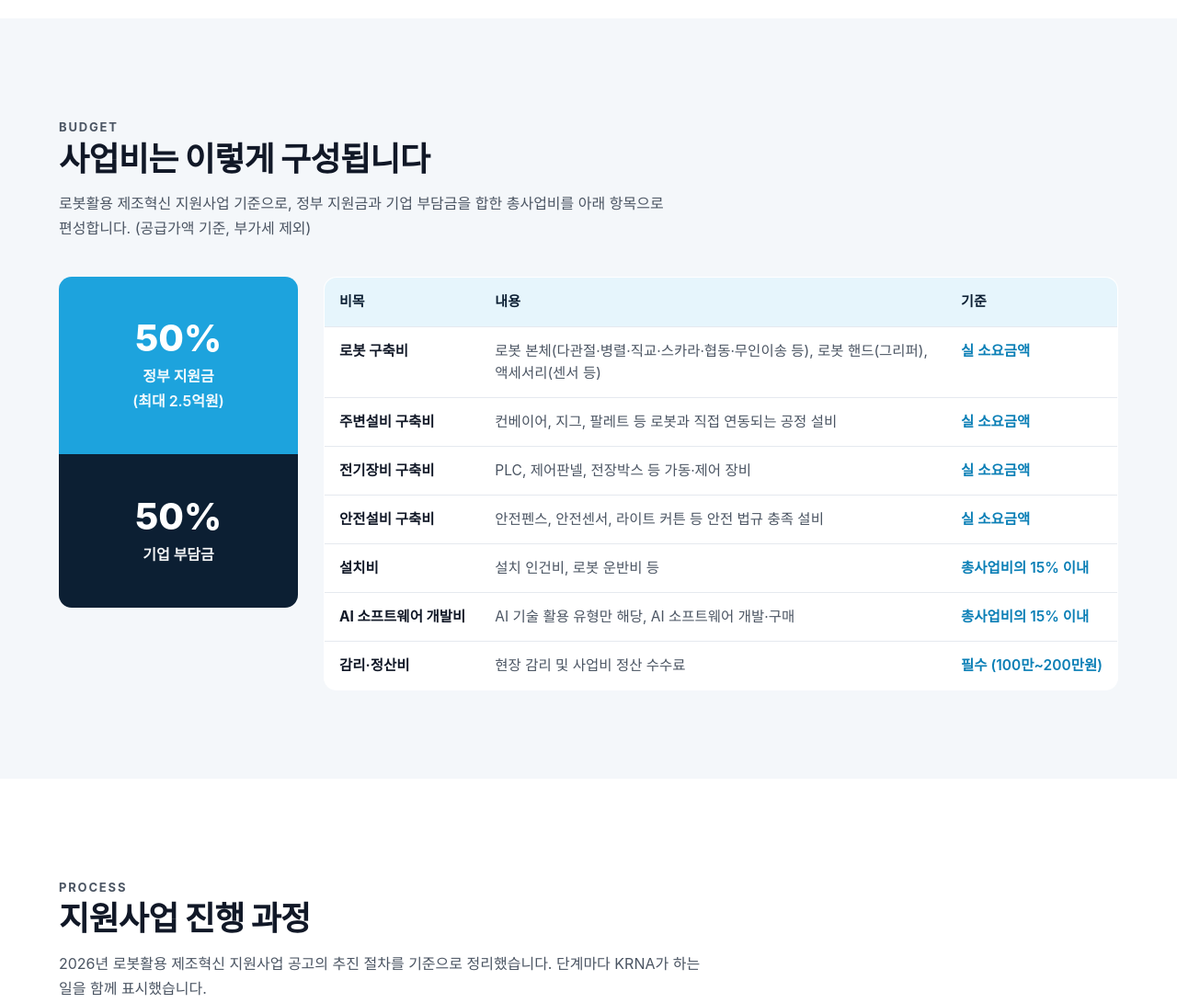
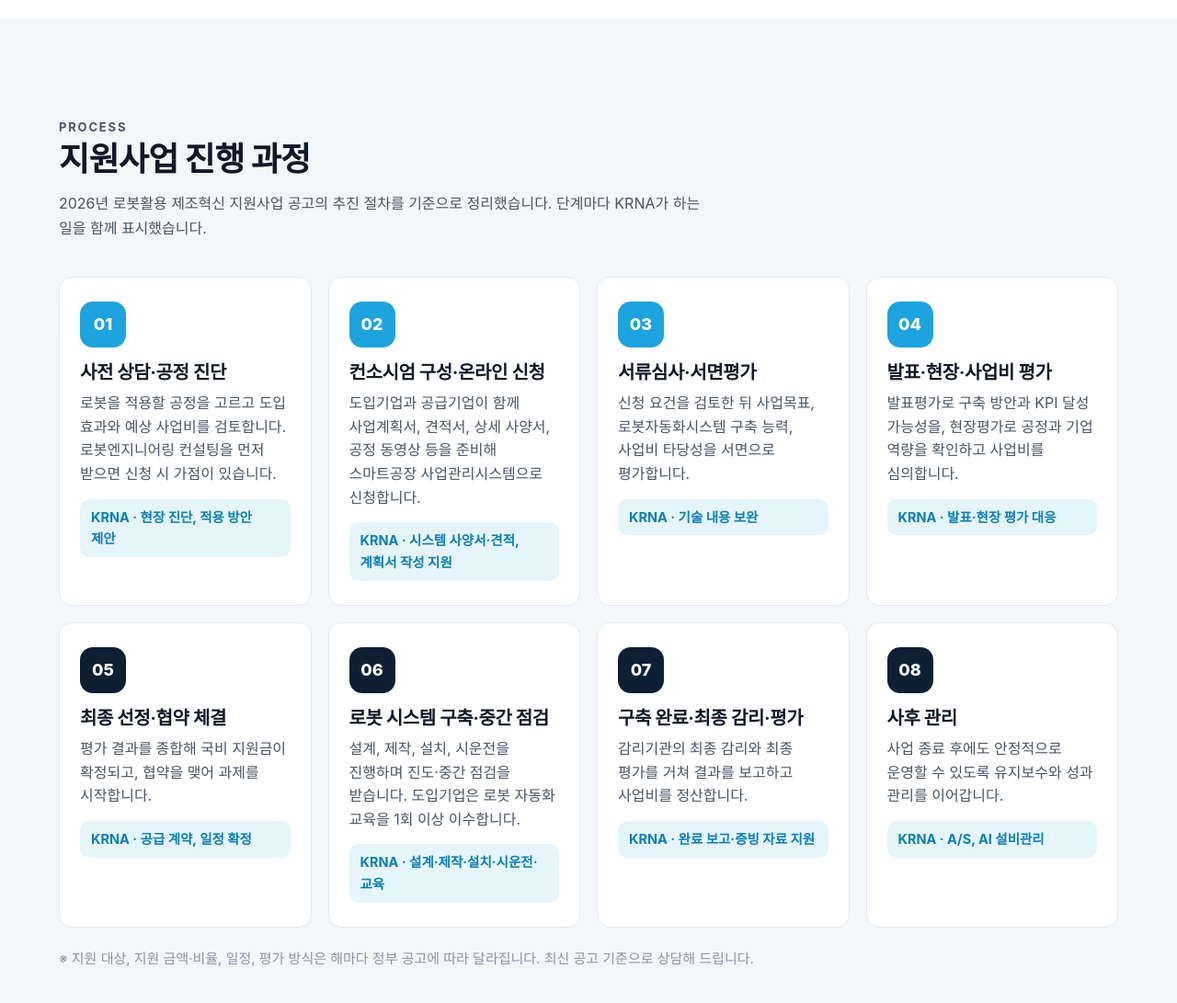
Before and after one commit to krna-official/krna-hompage, an Eleventy site: page src/business/robot-program.njk in a window 1280 px wide. Shown: the part 1800-2891 px from the top of the page at 92% size. Built offline with nearby package versions, Linux system fonts and the light colour scheme; Eleventy itself is replaced by a stand-in of ours; files that its build step writes are made by us from their sources; a web font is replaced by a local one.

Commit message:
로봇 실증사업: 사업비 구성 섹션 삭제
Co-Authored-By: Claude Opus 5.5 <noreply@anthropic.com>
Claude-Session: https://claude.ai/code/session_01FRGzTGxGr3fdb1BFSST6L6

```diff
--- a/src/business/robot-program.njk
+++ b/src/business/robot-program.njk
@@ -55,31 +55,6 @@ description: 로봇활용 제조혁신 지원사업, AI로봇 실증사업, 첨
 <section class="sec sec-gray">
   <div class="wrap">
     <div class="sec-hd">
-      <p class="eyebrow">Budget</p>
-      <h2>사업비는 이렇게 구성됩니다</h2>
-      <p>로봇활용 제조혁신 지원사업 기준으로, 정부 지원금과 기업 부담금을 합한 총사업비를 아래 항목으로 편성합니다. (공급가액 기준, 부가세 제외)</p>
-    </div>
-    <div class="rp-split">
-      <div class="rp-bar"><div class="gov"><b>50%</b><span>정부 지원금<br>(최대 2.5억원)</span></div><div class="own"><b>50%</b><span>기업 부담금</span></div></div>
-      <table class="rp-table">
-        <thead><tr><th>비목</th><th>내용</th><th>기준</th></tr></thead>
-        <tbody>
-          <tr><td>로봇 구축비</td><td>로봇 본체(다관절·병렬·직교·스카라·협동·무인이송 등), 로봇 핸드(그리퍼), 액세서리(센서 등)</td><td>실 소요금액</td></tr>
-          <tr><td>주변설비 구축비</td><td>컨베이어, 지그, 팔레트 등 로봇과 직접 연동되는 공정 설비</td><td>실 소요금액</td></tr>
-          <tr><td>전기장비 구축비</td><td>PLC, 제어판넬, 전장박스 등 가동·제어 장비</td><td>실 소요금액</td></tr>
-          <tr><td>안전설비 구축비</td><td>안전펜스, 안전센서, 라이트 커튼 등 안전 법규 충족 설비</td><td>실 소요금액</td></tr>
-          <tr><td>설치비</td><td>설치 인건비, 로봇 운반비 등</td><td>총사업비의 15% 이내</td></tr>
-          <tr><td>AI 소프트웨어 개발비</td><td>AI 기술 활용 유형만 해당, AI 소프트웨어 개발·구매</td><td>총사업비의 15% 이내</td></tr>
-          <tr><td>감리·정산비</td><td>현장 감리 및 사업비 정산 수수료</td><td>필수 (100만~200만원)</td></tr>
-        </tbody>
-      </table>
-    </div>
-  </div>
-</section>
-
-<section class="sec">
-  <div class="wrap">
-    <div class="sec-hd">
       <p class="eyebrow">Process</p>
       <h2>지원사업 진행 과정</h2>
       <p>2026년 로봇활용 제조혁신 지원사업 공고의 추진 절차를 기준으로 정리했습니다. 단계마다 KRNA가 하는 일을 함께 표시했습니다.</p>
```
